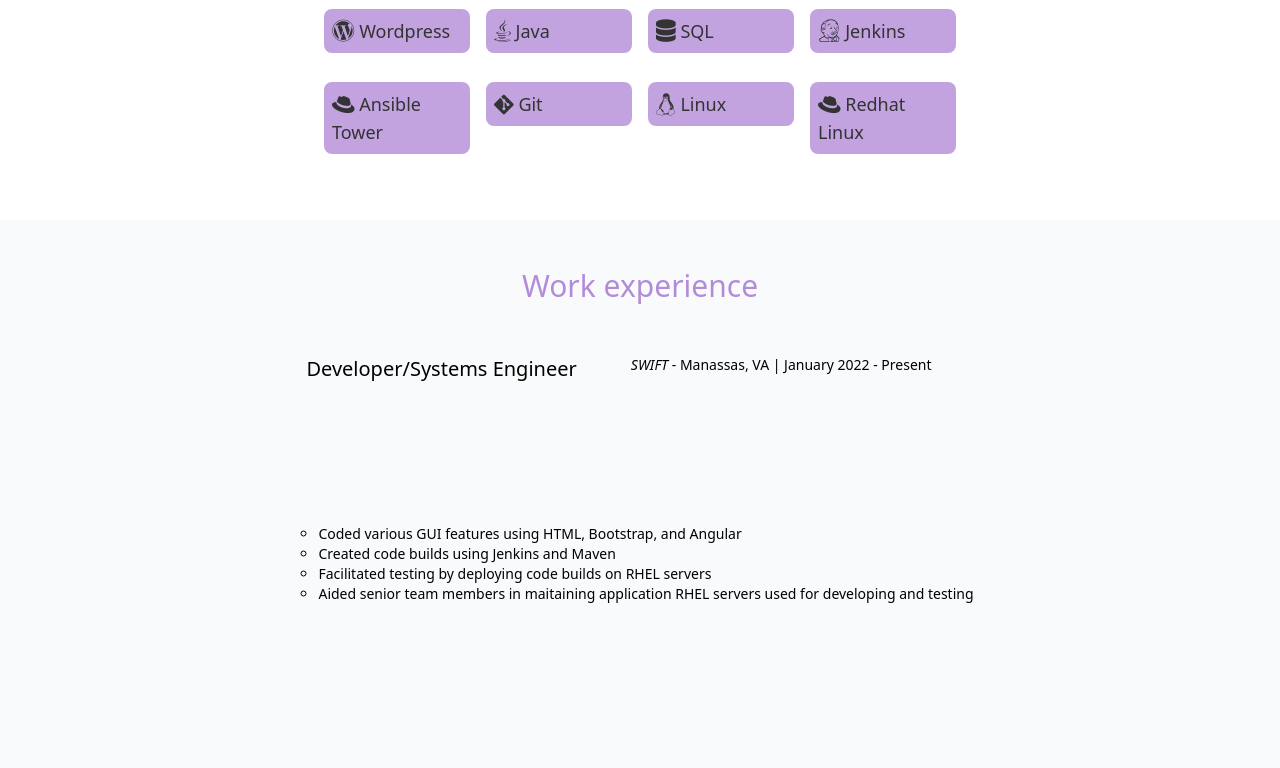
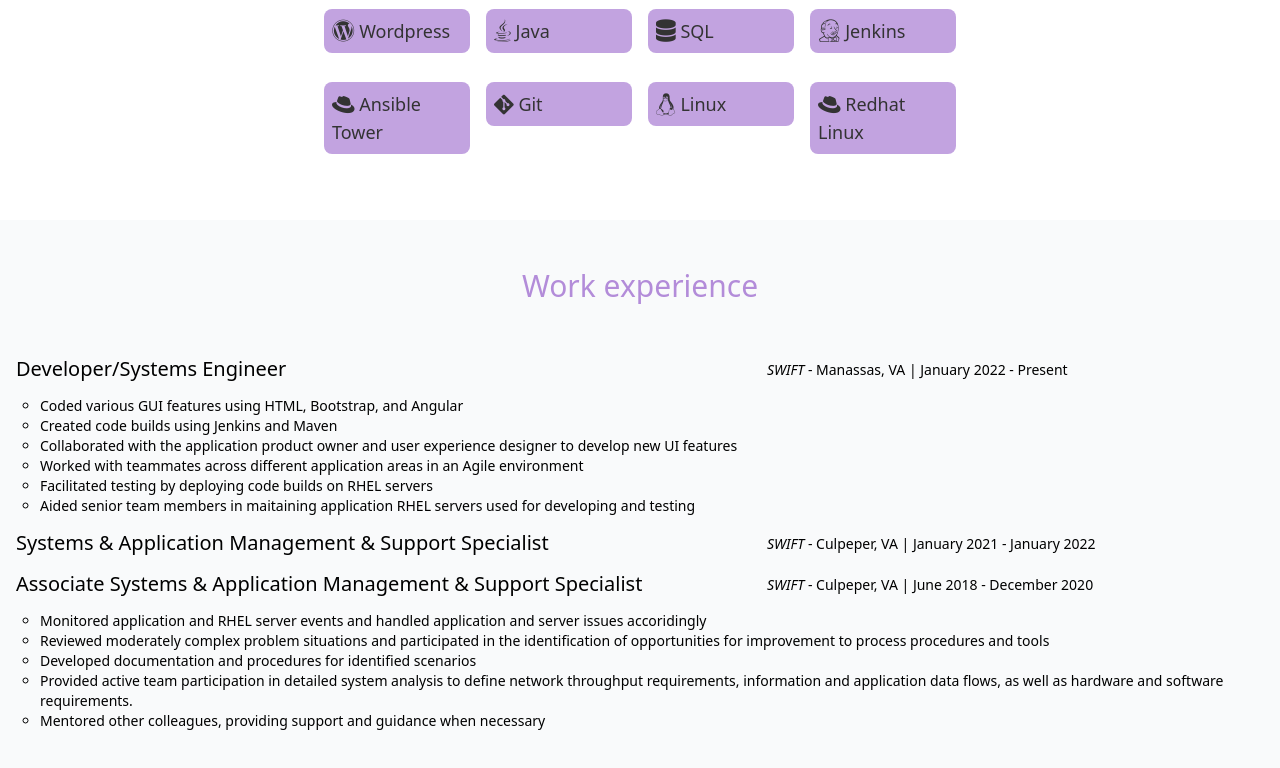
Before and after one commit to Cassidy-Sowards/personal-site, a website: page index.html in a window 1280 px wide. Shown: the part 820-1588 px from the top of the page. Drawn offline with Linux system fonts and the light colour scheme.

Commit message:
Added content, finalized positioning

```diff
--- a/index.html
+++ b/index.html
@@ -11,7 +11,7 @@
   </head>
   <body>
     <!---Navbar-->
-    <nav id="nav" class="opacity-0 h-0 transition-opacity ease-in duration-100 sticky top-0 bg-grayPurple">
+    <nav id="nav" class="opacity-0 h-0 transition-opacity ease-in duration-150 z-0 sticky top-0 bg-grayPurple">
       <div class="flex items-center justify-between">
         <div class="p-4">
           <h1 class="text-white text-2xl">Cassidy Sowards</h1>
@@ -129,18 +129,41 @@
           <div class="col-span-2 justify-self-center">
             <h1 class="text-grayPurple text-2xl md:text-3xl">Work experience</h1>
           </div>
-          <div class="md:col-span-1">
+          <div class="col-span-2 md:col-span-1">
             <h3 class="text-bold text-md text-xl">Developer/Systems Engineer</h3>
           </div>
-          <div class="col-span-2 md:col-span-1">
+          <div class="col-span-2 md:col-span-1 self-center">
             <p class="text-sm"><i>SWIFT</i> - Manassas, VA | January 2022 - Present</p>
           </div>
-          <div class="col-span-2 pl-3">
+          <div class="col-span-2 pl-6">
             <ul class="text-sm list-circle">
               <li>Coded various GUI features using HTML, Bootstrap, and Angular</li>
               <li>Created code builds using Jenkins and Maven</li>
+              <li>Collaborated with the application product owner and user experience designer to develop new UI features</li>
+              <li>Worked with teammates across different application areas in an Agile environment</li>
               <li>Facilitated testing by deploying code builds on RHEL servers</li>
               <li>Aided senior team members in maitaining application RHEL servers used for developing and testing</li>
+            </ul>
+          </div>
+          <div class="col-span-2 md:col-span-1">
+            <h3 class="text-bold text-md text-xl">Systems & Application Management & Support Specialist</h3>
+          </div>
+          <div class="col-span-2 md:col-span-1 self-center">
+            <p class="text-sm"><i>SWIFT</i> - Culpeper, VA | January 2021 - January 2022</p>
+          </div>
+          <div class="col-span-2 md:col-span-1">
+            <h3 class="text-bold text-md text-xl">Associate Systems & Application Management & Support Specialist</h3>
+          </div>
+          <div class="col-span-2 md:col-span-1 self-center">
+            <p class="text-sm"><i>SWIFT</i> - Culpeper, VA | June 2018 - December 2020</p>
+          </div>
+          <div class="col-span-2 pl-6">
+            <ul class="text-sm list-circle">
+              <li>Monitored application and RHEL server events and handled application and server issues accoridingly</li>
+              <li>Reviewed moderately complex problem situations and participated in the identification of opportunities for improvement to process procedures and tools</li>
+              <li>Developed documentation and procedures for identified scenarios</li>
+              <li>Provided active team participation in detailed system analysis to define network throughput requirements, information and application data flows, as well as hardware and software requirements.</li>
+              <li>Mentored other colleagues, providing support and guidance when necessary</li>
             </ul>
           </div>
         </div>
```
Also changed, not shown: css/main.css.
